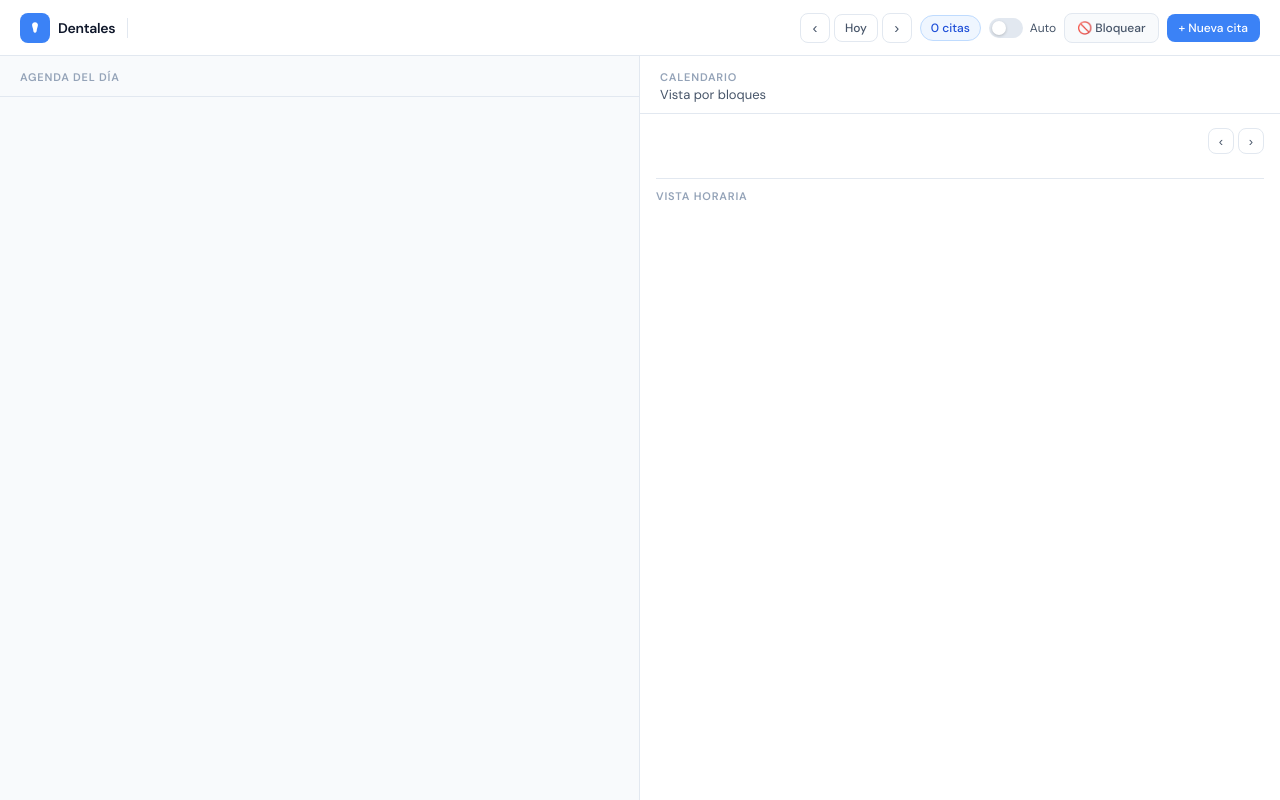
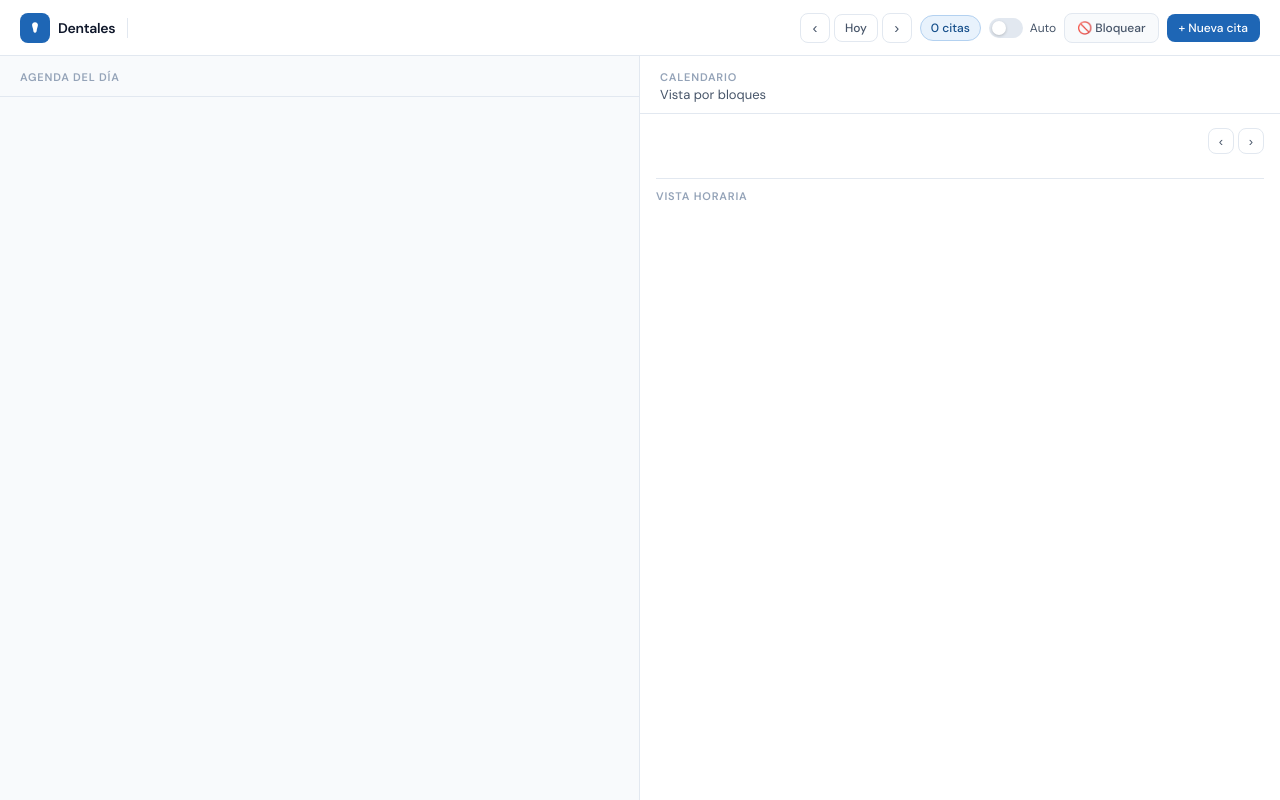
Before and after one commit to Erick-CamposA01247257/Chatbot-Dashboards, a Python web app: template templates/dashboard.html in a window 1280 px wide. Run offline with Jinja, Linux system fonts and the light colour scheme; the template is opened without the code that fills it, so the values that code supplies are empty.

Commit message:
feat: aplicar colores de marca Dentales Especialistas Dentales (azul #1E66B5)

```diff
--- a/templates/cancelar.html
+++ b/templates/cancelar.html
@@ -9,9 +9,9 @@
         * { margin: 0; padding: 0; box-sizing: border-box; }
 
         :root {
-            --verde: #1B5E3B;
-            --verde-mid: #2D7A52;
-            --verde-light: #E8F2EC;
+            --verde: #1E66B5;
+            --verde-mid: #2A7FD4;
+            --verde-light: #E8F2FC;
             --dorado: #C4A35A;
             --dorado-light: #F5EDD8;
             --crema: #FAF8F4;
--- a/templates/dashboard.html
+++ b/templates/dashboard.html
@@ -9,10 +9,10 @@
         * { margin: 0; padding: 0; box-sizing: border-box; }
 
         :root {
-            --azul: #3B82F6;
-            --azul-light: #EFF6FF;
-            --azul-mid: #BFDBFE;
-            --azul-dark: #1D4ED8;
+            --azul: #1E66B5;
+            --azul-light: #E8F2FC;
+            --azul-mid: #B3D1F0;
+            --azul-dark: #144E8A;
             --bg: #F8FAFC;
             --surface: #FFFFFF;
             --borde: #E2E8F0;
--- a/templates/index.html
+++ b/templates/index.html
@@ -9,9 +9,9 @@
         * { margin: 0; padding: 0; box-sizing: border-box; }
 
         :root {
-            --verde: #1B5E3B;
-            --verde-mid: #2D7A52;
-            --verde-light: #E8F2EC;
+            --verde: #1E66B5;
+            --verde-mid: #2A7FD4;
+            --verde-light: #E8F2FC;
             --dorado: #C4A35A;
             --dorado-light: #F5EDD8;
             --crema: #FAF8F4;
```
Also changed, not shown: templates/login.html (+4 -4 lines).
